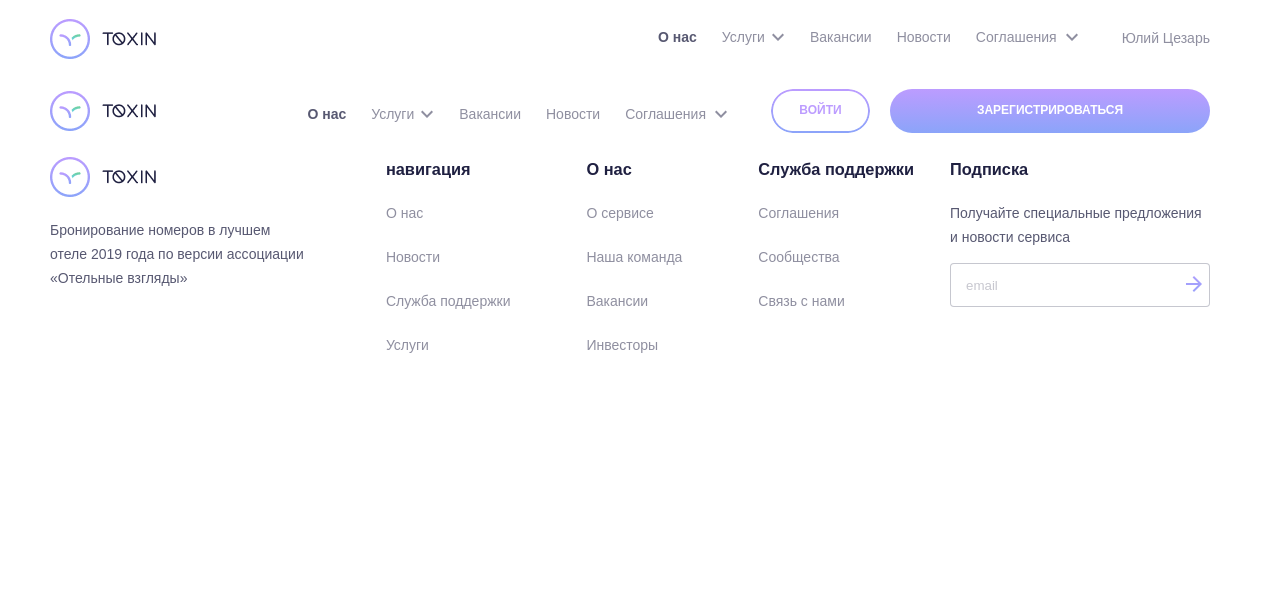
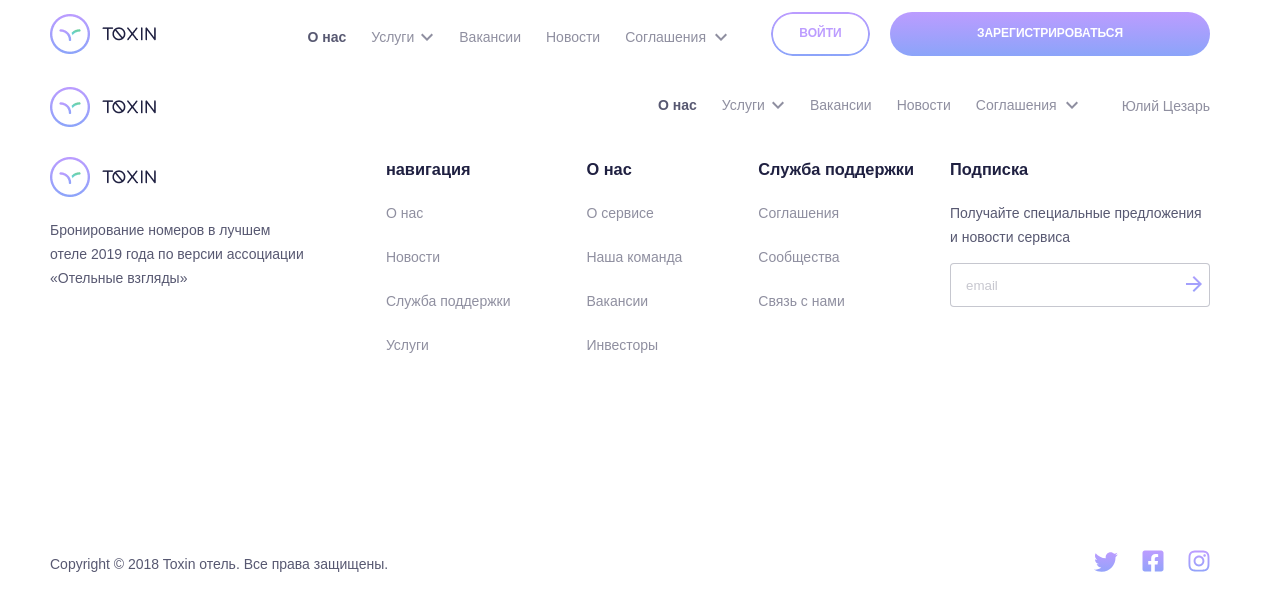
Before and after one commit to Khvostov-Nik/project_1, a website: page src/index.pug in a window 1280 px wide. Drawn offline with nearby package versions, Linux system fonts and the light colour scheme; files that its build step writes are made by us from their sources.

Commit message:
закончил верстать header&footer

```diff
--- a/src/components/footer.pug
+++ b/src/components/footer.pug
@@ -39,3 +39,12 @@
             .input
                 input.footer__subscript-input(type="email",placeholder="email", name="subscript-email")
                 img.arrow-input(src=src="./img/arrow_input.svg", alt="")
+    .footer__socielcopy
+        .copyright Copyright © 2018 Toxin отель. Все права защищены.
+        .social
+            a.social__link(href="/")
+                img(src="./img/tvitter.svg")
+            a.social__link(href="/")
+                img(src="./img/facebook.svg")
+            a.social__link(href="/")
+                img(src="./img/insta.svg")
--- a/src/components/header_auth.pug
+++ b/src/components/header_auth.pug
@@ -4,9 +4,14 @@
                 img.logo(src="./img/Logo.png")
                 nav.nav
                     ul.menu
-                        li.item.active О нас
-                        li.item.akardion.first Услуги
-                        li.item Вакансии
-                        li.item Новости
-                        li.item.akardion.second Соглашения
-                    a.auth(href="#") Юлий Цезарь
+                        li.item.active
+                            a(href="/") О нас
+                        li.item.akardion.first
+                            a(href="/") Услуги
+                        li.item
+                            a(href="/") Вакансии
+                        li.item
+                            a(href="/") Новости
+                        li.item.akardion.second
+                            a(href="/") Соглашения
+                    a.auth(href="/") Юлий Цезарь
--- a/src/components/header_not_auth.pug
+++ b/src/components/header_not_auth.pug
@@ -4,10 +4,15 @@
                 img.logo(src="./img/Logo.png")
                 nav.nav
                     ul.menu
-                        li.item.active О нас
-                        li.item.akardion.first Услуги
-                        li.item Вакансии
-                        li.item Новости
-                        li.item.akardion.second Соглашения
+                        li.item.active
+                            a(href="/") О нас
+                        li.item.akardion.first
+                            a(href="/") Услуги
+                        li.item
+                            a(href="/") Вакансии
+                        li.item
+                            a(href="/") Новости
+                        li.item.akardion.second
+                            a(href="/") Соглашения
                     a.btn__praim-small.btn__praim-small-notbg войти
                     a.btn__praim-large зарегистрироваться
--- a/src/index.pug
+++ b/src/index.pug
@@ -8,6 +8,6 @@ html(lang="en")
         link(rel="stylesheet", href="styles/style.css")
 
     body
+        include components/header_not_auth.pug
         include components/header_auth.pug
-        include components/header_not_auth.pug
         include components/footer.pug
--- a/src/styles/style.scss
+++ b/src/styles/style.scss
@@ -15,6 +15,10 @@ body {
     font-weight: 400;
     line-height: 24px;
 
+    a{
+        text-decoration: none;
+        color: inherit;
+    }
     a:active,
     a:focus {
         outline: none;
@@ -45,15 +49,17 @@ body {
     textarea {
         resize: horizontal;
     }
-    ul{
+
+    ul {
         margin: 0;
     }
+
     h1,
     h2,
     h3,
     h4,
     h5,
-    h6{
+    h6 {
         margin: 0;
     }
 }
@@ -224,10 +230,13 @@ $gradientSecond: linear-gradient(180deg, rgba(111, 207, 151, 1), rgba(102, 210,
 
 .footer {
     display: flex;
+    height: 372px;
     justify-content: space-between;
-    &__titel{
+
+    &__titel {
         margin-bottom: 20px;
     }
+
     &__logo-text {
         color: $darkShade75;
         max-width: 260px;
@@ -275,3 +284,24 @@ $gradientSecond: linear-gradient(180deg, rgba(111, 207, 151, 1), rgba(102, 210,
         }
     }
 }
+
+.footer__socielcopy {
+    display: flex;
+    justify-content: space-between;
+    height: 70px;
+    align-items: center;
+}
+
+.copyright {
+    color: $darkShade75;
+}
+
+.social {
+    &__link {
+        height: 24px;
+    }
+    &__link+&__link {
+        margin-left: 24px;
+        height: 24px;
+    }
+}
```
Also changed, not shown: src/components/footer.html (added), src/components/header_auth.html (added), src/components/header_not_auth.html (added), src/img/facebook.svg (added), src/img/insta.svg (added), src/img/tvitter.svg (added), src/index.html, src/styles/style.css, 1 other file.
